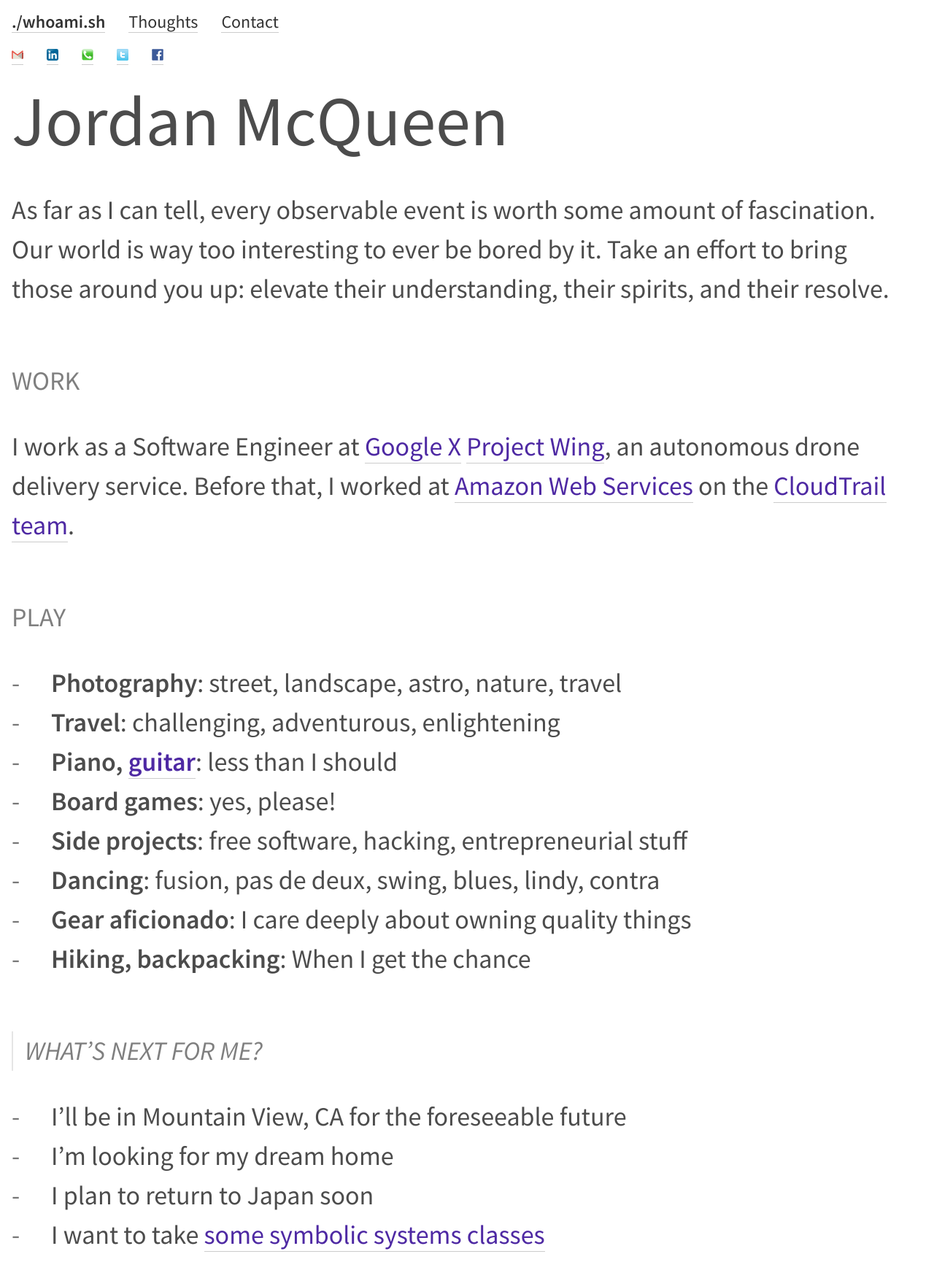
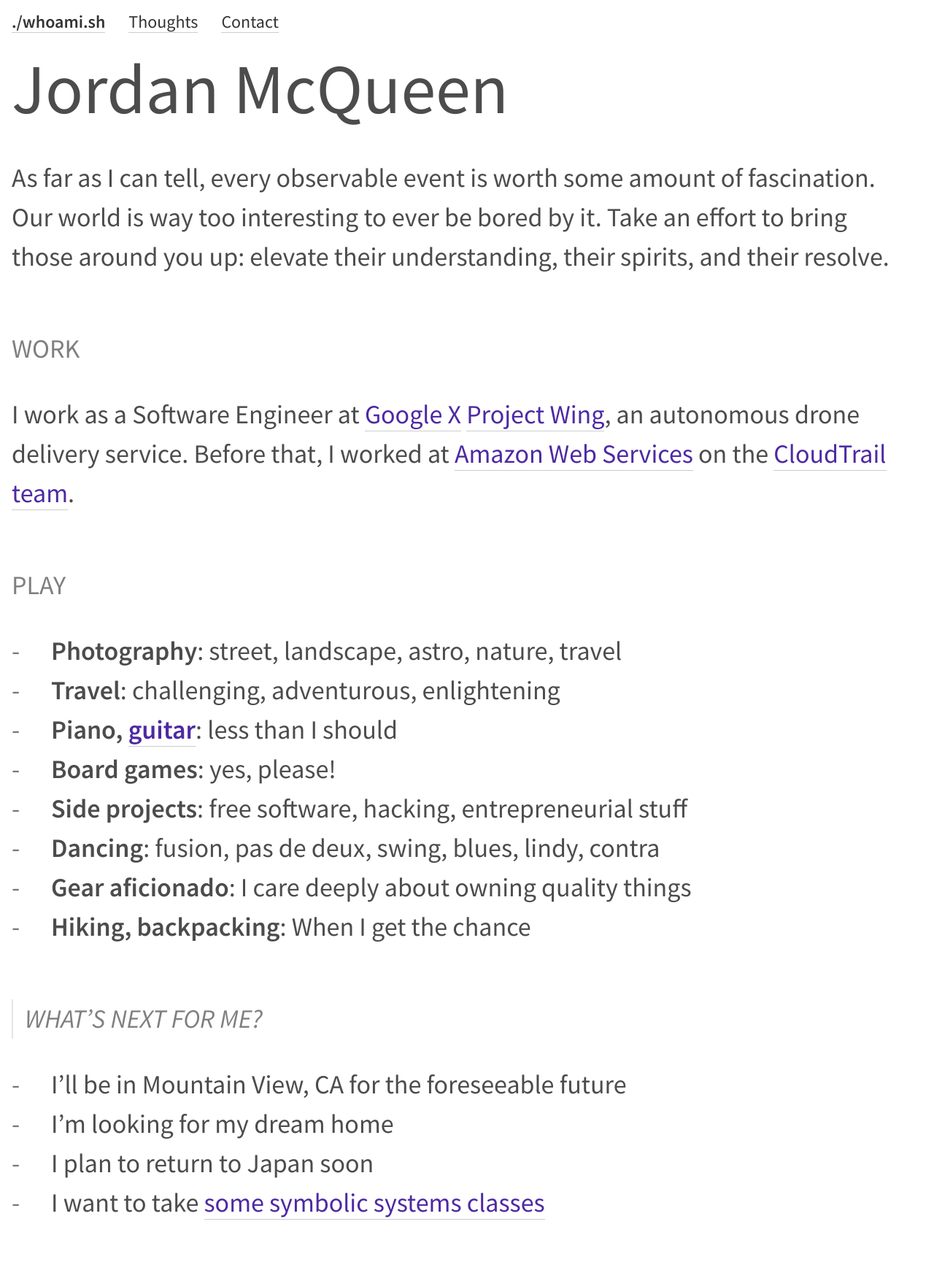
Before and after one commit to mcqueenjordan/mcqueenjordan.github.io, a Jekyll site: the page built from index.md, in a window 1280 px wide. Shown: the whole page at 73% size. Built offline with Jekyll 4.4.1, drawn with Linux system fonts in a browser that asks for light colours; after the commit the page ends 1711 px from its top, so only the background shows below that.

Commit message:
Remove icons from nav bar

```diff
--- a/_layouts/default.html
+++ b/_layouts/default.html
@@ -26,25 +26,6 @@
                     <a class="black-50 no-underline" href="/contact">Contact</a>
                 </li>
             </ul>
-            <ul class="sitenav-links flex list ma0 pa0 mt3">
-                <li class="mr4">
-                    <a href="mailto:jordan@whomai.sh">
-                        <img alt="email" src="/assets/images/email.svg" width="16" height="16"/></a>
-                </li>
-                <li class="mr4">
-                    <a href="https://www.linkedin.com/in/mcqueenjordan/">
-                        <img alt="LinkedIn" src="/assets/images/Linkedin.svg" width="16" height="16"/></a>
-                </li>
-                <li class="mr4">
-                    <a href="tel:12067145314"><img alt="phone" src="/assets/images/phone.svg" width="16" height="16"/></a>
-                </li>
-                <li class="mr4">
-                    <a href="https://twitter.com/iamwh0m"><img alt="twitter" src="/assets/images/twitter.png" width="16" height="16"/></a>
-                </li>
-                <li class="mr4">
-                    <a href="https://www.facebook.com/JordanLoganMcQueen"><img alt="facebook" src="/assets/images/fb.svg" width="16" height="16"/></a>
-                </li>
-            </ul>
         </nav>
     </header>
     <div class="mv3 ph3 center mw-container">
```
